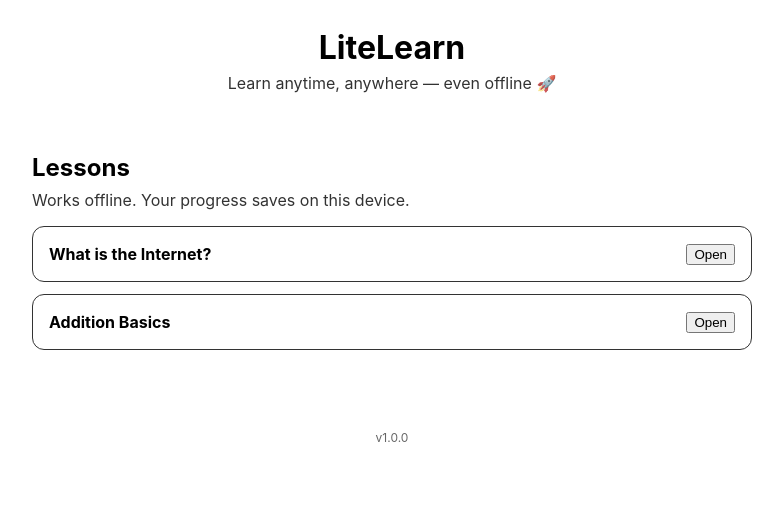
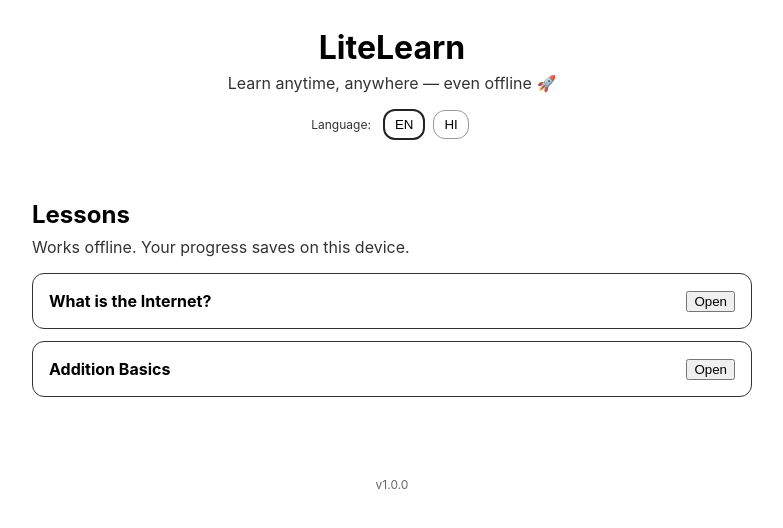
Before and after one commit to SartajVirdi/LiteLearn, a React (Create React App) app in the folder litelearn/: page / in a window 1280 px wide. Shown: the top 528 px of the page, without its empty margins (248-1031 px from the left). Built offline with nearby package versions, Linux system fonts and the light colour scheme.

Commit message:
feat: language switcher (EN/HI) + offline badge

```diff
--- a/litelearn/src/App.js
+++ b/litelearn/src/App.js
@@ -1,6 +1,7 @@
 import React from "react";
 import { HashRouter as BrowserRouter, Routes, Route } from "react-router-dom";
 import config from "./config";
+import LanguageSwitch from "./components/LanguageSwitch";
 import LessonList from "./components/LessonList";
 import LessonView from "./components/LessonView";
 
@@ -10,6 +11,7 @@ export default function App() {
       <div style={{ textAlign: "center", paddingTop: 28 }}>
         <h1 style={{ margin: 0 }}>{config.appName}</h1>
         <p style={{ marginTop: 6, opacity: .8 }}>Learn anytime, anywhere — even offline 🚀</p>
+        <LanguageSwitch />
       </div>
       <Routes>
         <Route path="/" element={<LessonList />} />
--- /dev/null
+++ b/litelearn/src/components/LanguageSwitch.js
@@ -0,0 +1,26 @@
+import React from "react";
+import { getLang, setLang } from "../i18n";
+import config from "../config";
+
+export default function LanguageSwitch() {
+  const current = getLang();
+  return (
+    <div style={{ textAlign: "center", marginTop: 8 }}>
+      <span style={{ fontSize: 12, opacity: .8, marginRight: 8 }}>Language:</span>
+      {config.supportedLanguages.map(l => (
+        <button
+          key={l}
+          onClick={() => setLang(l)}
+          aria-label={`Switch language to ${l}`}
+          style={{
+            margin: "0 4px", padding: "6px 10px", borderRadius: 12,
+            border: current === l ? "2px solid #222" : "1px solid #999",
+            background: current === l ? "#fff" : "transparent", cursor: "pointer"
+          }}
+        >
+          {l.toUpperCase()}
+        </button>
+      ))}
+    </div>
+  );
+}
--- a/litelearn/src/components/LessonList.js
+++ b/litelearn/src/components/LessonList.js
@@ -1,6 +1,7 @@
 import React from "react";
 import { Link } from "react-router-dom";
 import lessons from "../data/lessons.json";
+import { getLang } from "../i18n";
 import { isCompleted } from "../progress";
 
 export default function LessonList() {
@@ -11,7 +12,7 @@ export default function LessonList() {
         Works offline. Your progress saves on this device.
       </p>
       <ul style={{ listStyle: "none", padding: 0 }}>
-        {lessons.map(l => (
+        {lessons.filter(l => l.language === getLang()).map(l => (
           <li key={l.id} style={{
             border: "1px solid #333", borderRadius: 12, padding: 16, marginBottom: 12
           }}>
--- /dev/null
+++ b/litelearn/src/i18n.js
@@ -0,0 +1,8 @@
+const KEY = "litelearn_lang";
+export function getLang() {
+  return localStorage.getItem(KEY) || "en";
+}
+export function setLang(lang) {
+  localStorage.setItem(KEY, lang);
+  window.location.reload(); // simplest refresh for hackathon
+}
```
Also changed, not shown: 1 other file (tests, documents, lock files or other folders).
